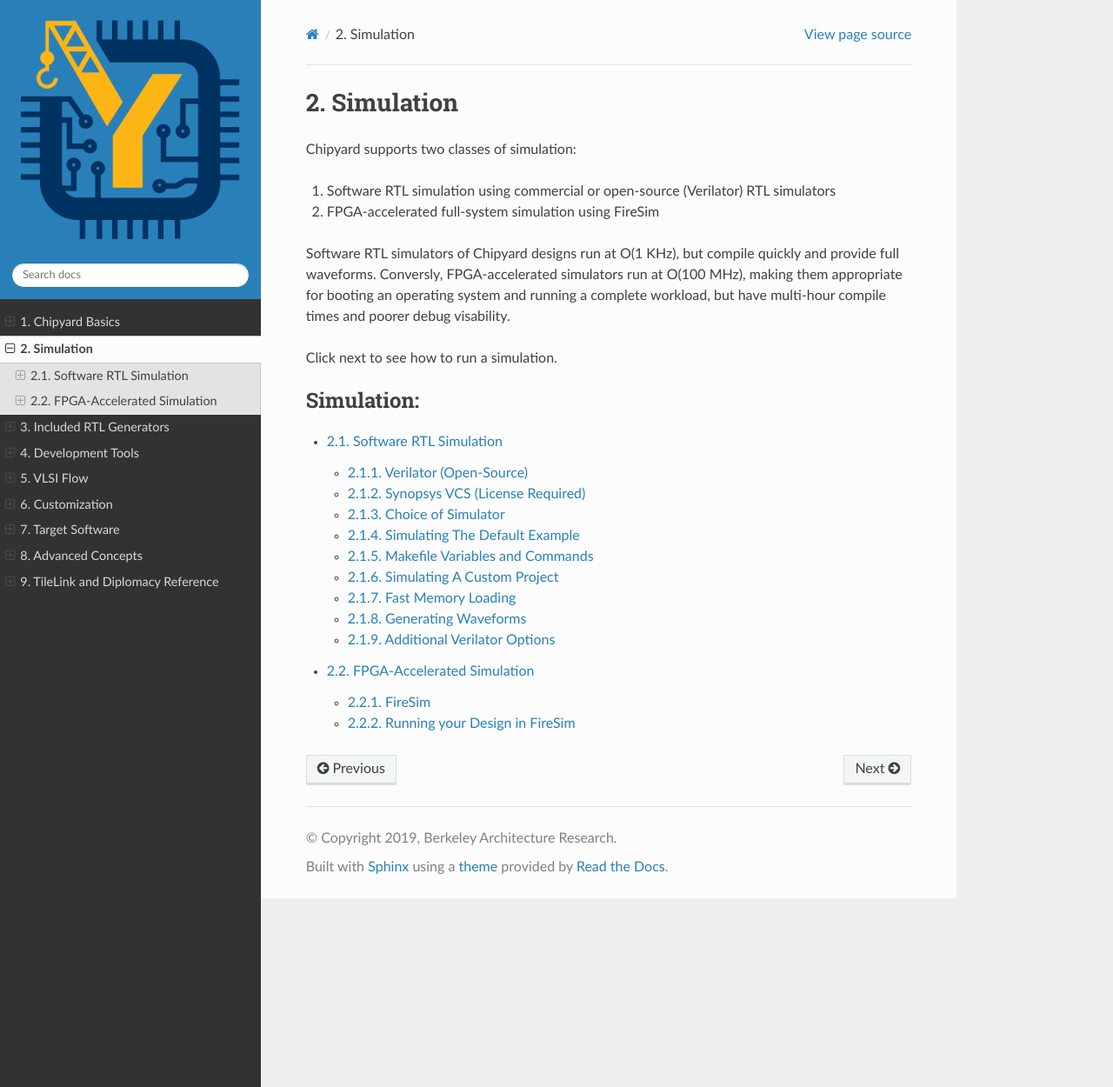
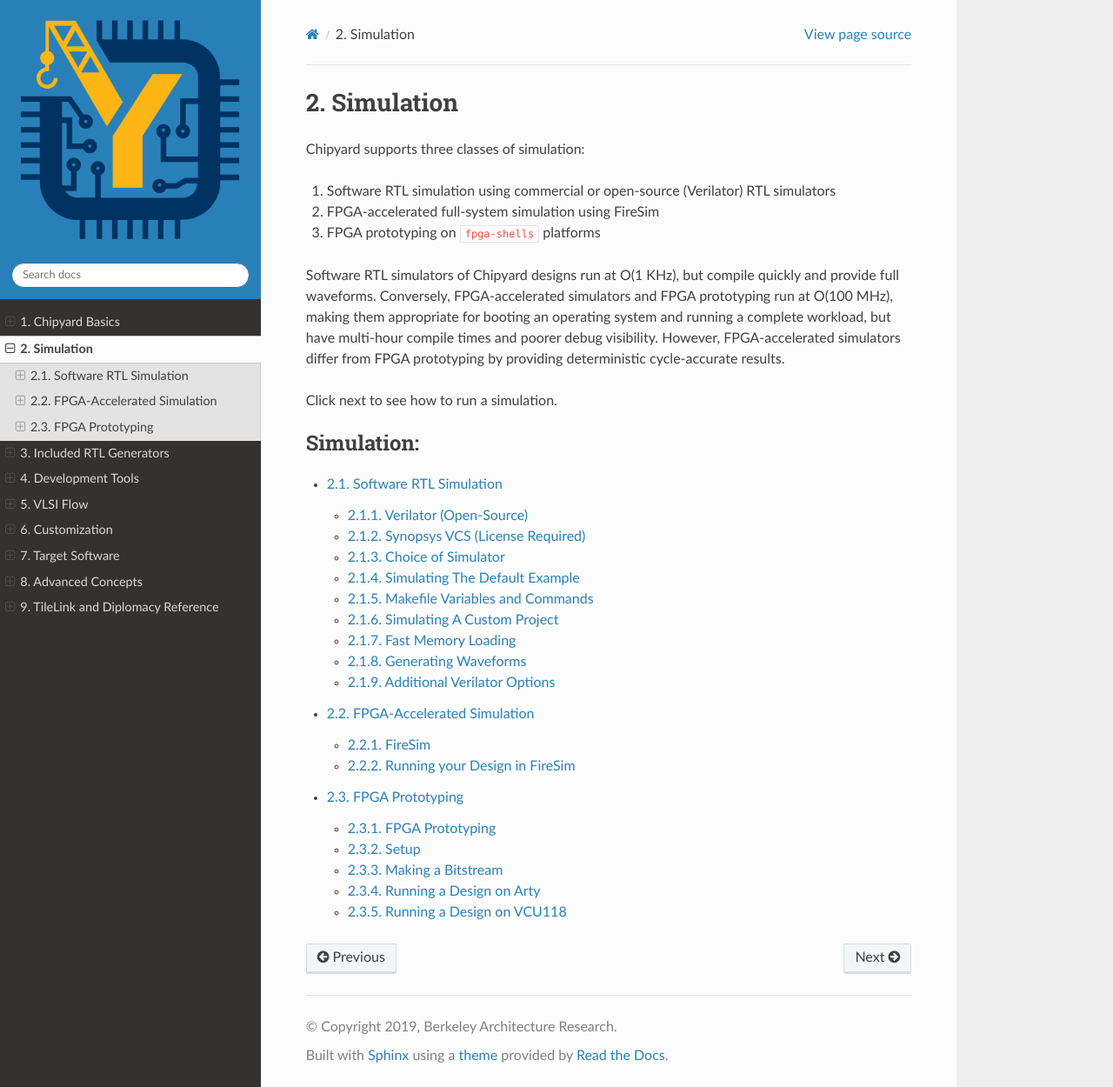
Before and after one commit to ucb-bar/chipyard, a Sphinx documentation site: the page built from docs/Simulation/index.rst, in a window 1280 px wide and 1250 px high. Shown: the whole window at 87% size. Built offline with Sphinx 7.4.7 and the Read the Docs theme 2.0.0, drawn with Linux system fonts in a browser that asks for light colours.

Commit message:
Initial outline of FPGA prototyping docs

```diff
--- a/docs/Simulation/index.rst
+++ b/docs/Simulation/index.rst
@@ -1,16 +1,18 @@
 Simulation
 =======================
 
-Chipyard supports two classes of simulation:
+Chipyard supports three classes of simulation:
 
 #. Software RTL simulation using commercial or open-source (Verilator) RTL simulators
 #. FPGA-accelerated full-system simulation using FireSim
+#. FPGA prototyping on ``fpga-shells`` platforms
 
 Software RTL simulators of Chipyard designs run at O(1 KHz), but compile
-quickly and provide full waveforms. Conversly, FPGA-accelerated simulators run
+quickly and provide full waveforms. Conversely, FPGA-accelerated simulators and FPGA prototyping run
 at O(100 MHz), making them appropriate for booting an operating system and
 running a complete workload, but have multi-hour compile times and poorer debug
-visability.
+visibility. However, FPGA-accelerated simulators differ from FPGA prototyping by providing deterministic
+cycle-accurate results.
 
 Click next to see how to run a simulation.
 
@@ -20,3 +22,4 @@
 
    Software-RTL-Simulation
    FPGA-Accelerated-Simulation
+   FPGA-Prototyping
```
Also changed, not shown: docs/Chipyard-Basics/Chipyard-Components.rst (+9 -2 lines), docs/Simulation/FPGA-Prototyping.rst (added, +87 -0 lines), 2 other files.
